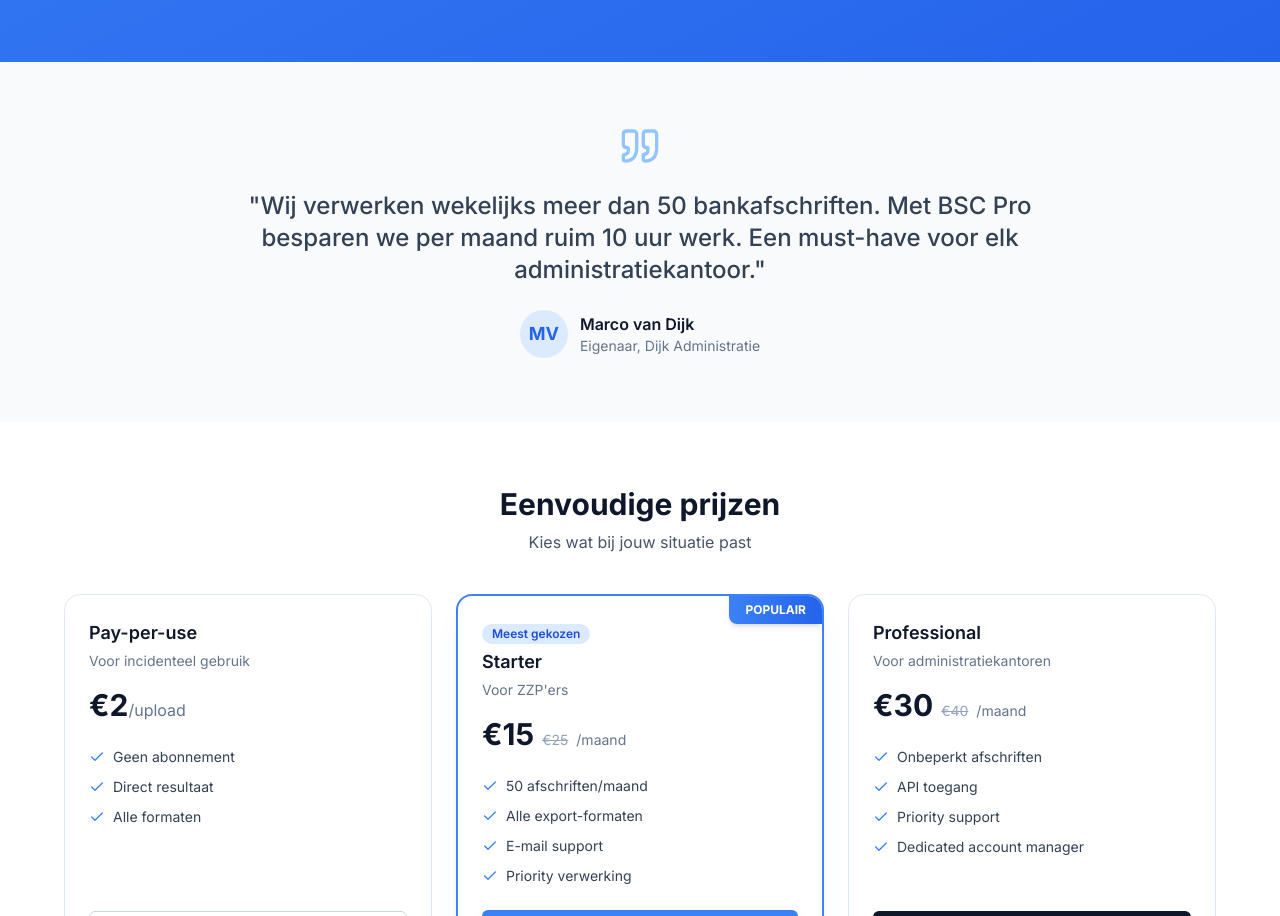
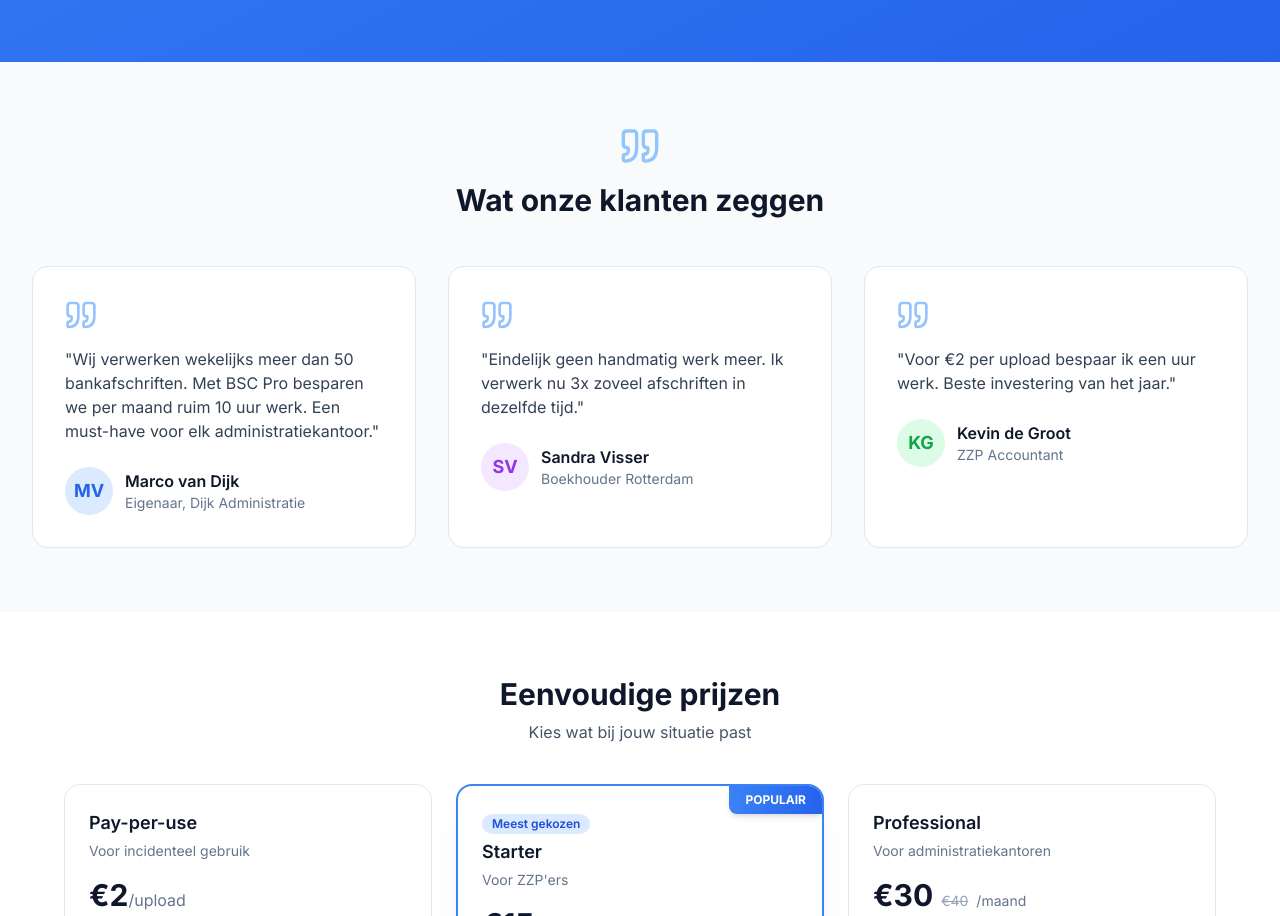
Before and after one commit to stagedvisuals/bank-statement-converter-pro, a Next.js app: page / in a window 1280 px wide. Shown: the part 1884-2800 px from the top of the page. Built offline with nearby package versions, Linux system fonts and the light colour scheme.

Commit message:
Website improvements: SEO lang=nl, FAQ section, 3 testimonials, help button, clearer trial text

```diff
--- a/app/layout.tsx
+++ b/app/layout.tsx
@@ -18,7 +18,7 @@ export default function RootLayout({
   children: React.ReactNode;
 }>) {
   return (
-    <html lang="en">
+    <html lang="nl">
       <body className={inter.className}>
         {children}
         <SpeedInsights />
--- a/app/page.tsx
+++ b/app/page.tsx
@@ -316,22 +316,68 @@ export default function Home() {
         </div>
       </section>
 
-      {/* Social Proof / Testimonial */}
+      {/* Social Proof / Testimonials */}
       <section className="py-16 bg-slate-50">
-        <div className="max-w-4xl mx-auto px-4 sm:px-6 lg:px-8 text-center">
-          <Quote className="w-10 h-10 text-blue-300 mx-auto mb-6" />
-          <blockquote className="text-xl md:text-2xl text-slate-700 font-medium mb-6">
+        <div className="max-w-7xl mx-auto px-4 sm:px-6 lg:px-8">
+          <div className="text-center mb-12">
+            <Quote className="w-10 h-10 text-blue-300 mx-auto mb-4" />
+            <h2 className="text-2xl md:text-3xl font-bold text-slate-900">
+              Wat onze klanten zeggen
+            </h2>
+          </div>
+
+          <div className="grid md:grid-cols-3 gap-8">
+            {/* Testimonial 1 - Marco van Dijk */}
+            <div className="bg-white rounded-2xl p-8 border border-slate-200 hover:shadow-lg transition-all">
+              <Quote className="w-8 h-8 text-blue-300 mb-4" />
+              <blockquote className="text-slate-700 mb-6">
                 "Wij verwerken wekelijks meer dan 50 bankafschriften.
                 Met BSC Pro besparen we per maand ruim 10 uur werk.
                 Een must-have voor elk administratiekantoor."
               </blockquote>
-          <div className="flex items-center justify-center gap-3">
+              <div className="flex items-center gap-3">
                 <div className="w-12 h-12 rounded-full bg-blue-100 flex items-center justify-center">
                   <span className="text-lg font-bold text-blue-600">MV</span>
                 </div>
-            <div className="text-left">
+                <div>
                   <div className="font-semibold text-slate-900">Marco van Dijk</div>
                   <div className="text-sm text-slate-500">Eigenaar, Dijk Administratie</div>
+                </div>
+              </div>
+            </div>
+
+            {/* Testimonial 2 - Sandra Visser */}
+            <div className="bg-white rounded-2xl p-8 border border-slate-200 hover:shadow-lg transition-all">
+              <Quote className="w-8 h-8 text-blue-300 mb-4" />
+              <blockquote className="text-slate-700 mb-6">
+                "Eindelijk geen handmatig werk meer. Ik verwerk nu 3x zoveel afschriften in dezelfde tijd."
+              </blockquote>
+              <div className="flex items-center gap-3">
+                <div className="w-12 h-12 rounded-full bg-purple-100 flex items-center justify-center">
+                  <span className="text-lg font-bold text-purple-600">SV</span>
+                </div>
+                <div>
+                  <div className="font-semibold text-slate-900">Sandra Visser</div>
+                  <div className="text-sm text-slate-500">Boekhouder Rotterdam</div>
+                </div>
+              </div>
+            </div>
+
+            {/* Testimonial 3 - Kevin de Groot */}
+            <div className="bg-white rounded-2xl p-8 border border-slate-200 hover:shadow-lg transition-all">
+              <Quote className="w-8 h-8 text-blue-300 mb-4" />
+              <blockquote className="text-slate-700 mb-6">
+                "Voor €2 per upload bespaar ik een uur werk. Beste investering van het jaar."
+              </blockquote>
+              <div className="flex items-center gap-3">
+                <div className="w-12 h-12 rounded-full bg-green-100 flex items-center justify-center">
+                  <span className="text-lg font-bold text-green-600">KG</span>
+                </div>
+                <div>
+                  <div className="font-semibold text-slate-900">Kevin de Groot</div>
+                  <div className="text-sm text-slate-500">ZZP Accountant</div>
+                </div>
+              </div>
             </div>
           </div>
         </div>
@@ -456,7 +502,7 @@ export default function Home() {
             Start vandaag nog met besparen
           </h2>
           <p className="text-slate-400 mb-8">
-            Probeer het gratis: Je eerste 2 conversies zijn van ons. Geen creditcard nodig.
+            Je eerste 2 PDF uploads zijn gratis — geen creditcard nodig
           </p>
           <div className="flex flex-col sm:flex-row items-center justify-center gap-4">
             <Link href="/register">
@@ -468,6 +514,55 @@ export default function Home() {
           </div>
         </div>
       </section>
+
+      {/* FAQ Section */}
+      <section id="faq" className="py-16 bg-slate-50">
+        <div className="max-w-4xl mx-auto px-4 sm:px-6 lg:px-8">
+          <div className="text-center mb-12">
+            <h2 className="text-2xl md:text-3xl font-bold text-slate-900 mb-3">
+              Veelgestelde vragen
+            </h2>
+            <p className="text-slate-600">Alles wat je wilt weten over BSC Pro</p>
+          </div>
+
+          <div className="space-y-4">
+            {[
+              {
+                q: "Welke banken worden ondersteund?",
+                a: "We ondersteunen alle grote Nederlandse banken: ING, Rabobank, ABN AMRO, SNS, Bunq, Triodos en meer. Werkt ook met internationale bankafschriften."
+              },
+              {
+                q: "Wat als mijn conversie niet klopt?",
+                a: "Onze AI is 99.5% nauwkeurig, maar mocht er iets mis gaan, neem dan contact op. We helpen je graag of je krijgt je credits terug."
+              },
+              {
+                q: "Hoe lang duurt een conversie?",
+                a: "De meeste conversies zijn binnen 10 seconden klaar. Complexe documenten kunnen tot 30 seconden duren."
+              },
+              {
+                q: "Worden mijn gegevens opgeslagen?",
+                a: "Nee. Je data wordt automatisch verwijderd na 24 uur. We slaan geen bankgegevens op en verkopen nooit data aan derden."
+              },
+              {
+                q: "Wat betekent '2 gratis conversies'?",
+                a: "Je krijgt 2 gratis credits bij registratie. Hiermee kun je 2 PDF bankafschriften converteren zonder te betalen. Geen creditcard nodig."
+              }
+            ].map((faq, index) => (
+              <div key={index} className="bg-white rounded-xl p-6 border border-slate-200 hover:border-blue-300 transition-colors">
+                <h3 className="font-semibold text-slate-900 mb-2">{faq.q}</h3>
+                <p className="text-slate-600 text-sm">{faq.a}</p>
+              </div>
+            ))}
+          </div>
+        </div>
+      </section>
+
+      {/* Floating Help Button */}
+      <Link href="/contact" className="fixed bottom-6 right-6 z-50">
+        <Button className="bg-blue-500 hover:bg-blue-600 text-white shadow-lg shadow-blue-500/25 rounded-full px-4 py-2 flex items-center gap-2">
+          <span className="text-sm font-medium">Hulp nodig?</span>
+        </Button>
+      </Link>
 
       {/* Footer */}
       <footer className="bg-slate-950 py-10">
```
Lines whose indentation alone changed are shown as unchanged.
